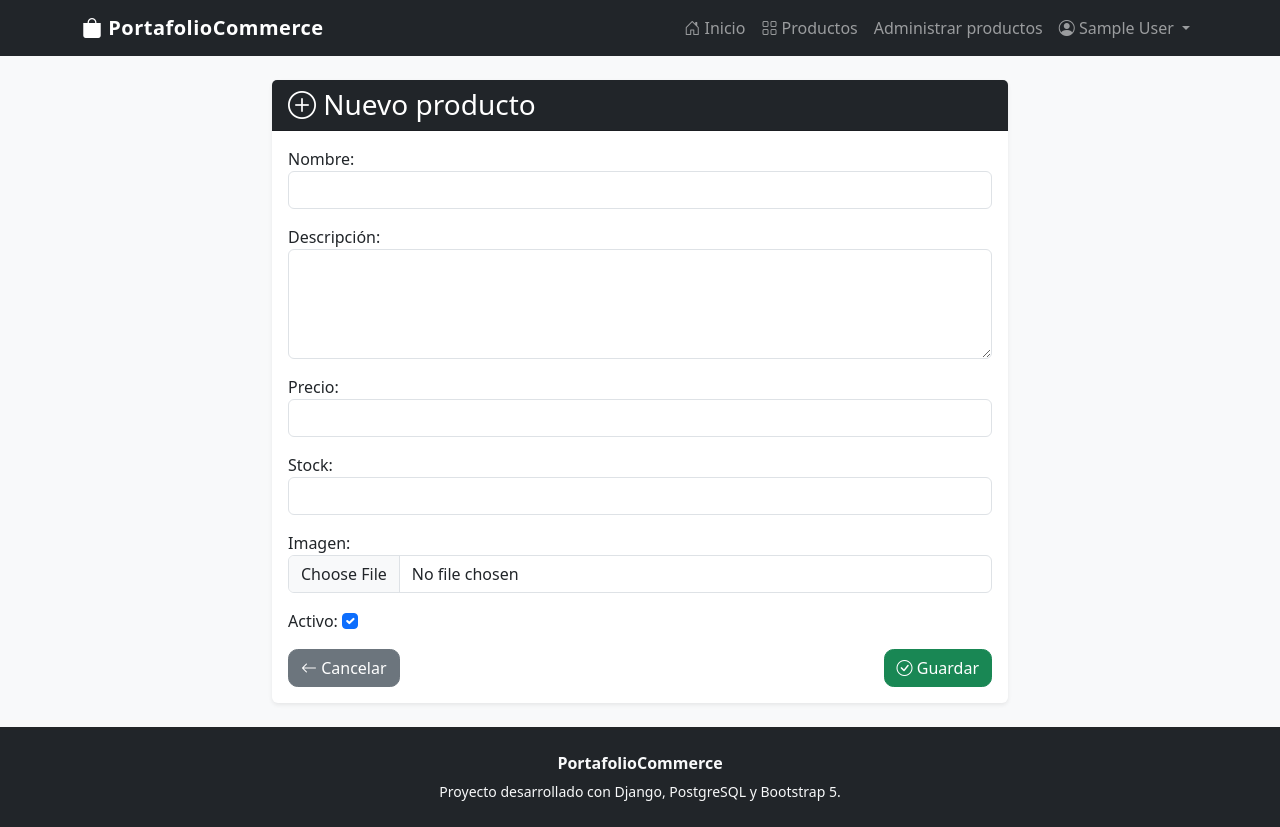
After one commit to ATorresGa/ecommerce_m8, a Django app: page /productos/nuevo/ in a window 1280 px wide. The commit adds this page. Run offline with Django 5.2, Linux system fonts and the light colour scheme; the visitor is signed in with stand-in values (Sample User, id 1); parts of the project's set-up code (start-up, migrations or seed data) failed here and were passed over.

Commit message:
feat: implement produc management CRUD

```diff
--- a/ecommerce/forms.py
+++ b/ecommerce/forms.py
@@ -1,9 +1,11 @@
 from django import forms
+from django.contrib.auth.forms import AuthenticationForm
+
 from .models import Producto
-from django.contrib.auth.forms import AuthenticationForm
 
 
 class ProductoForm(forms.ModelForm):
+
     class Meta:
         model = Producto
 
@@ -17,27 +19,20 @@ class ProductoForm(forms.ModelForm):
         ]
 
         widgets = {
-            "descripcion": forms.Textarea(attrs={"rows": 4}),
+            "descripcion": forms.Textarea(
+                attrs={
+                    "rows": 4,
+                }
+            ),
         }
 
-        def __init__(self, *args, **kwargs):
+    def __init__(self, *args, **kwargs):
+        super().__init__(*args, **kwargs)
 
-            super().__init__(*args, **kwargs)
-
-            for campo in self.fields.values():
+        for nombre, campo in self.fields.items():
+            if isinstance(campo.widget, forms.CheckboxInput):
+                campo.widget.attrs["class"] = "form-check-input"
+            else:
                 campo.widget.attrs["class"] = "form-control"
 
-
-class LoginForm(AuthenticationForm):
-
-    username = forms.CharField(
-        widget=forms.TextInput(
-            attrs={"class": "form-control", "placeholder": "Ingrese su usuario"}
-        )
-    )
-
-    password = forms.CharField(
-        widget=forms.PasswordInput(
-            attrs={"class": "form-control", "placeholder": "Ingrese su contraseña"}
-        )
-    )
+        self.fields["activo"].initial = True
--- a/ecommerce/models.py
+++ b/ecommerce/models.py
@@ -23,8 +23,7 @@ class Producto(models.Model):
 class Pedido(models.Model):
     usuario = models.ForeignKey(User, on_delete=models.CASCADE, related_name="pedidos")
     fecha = models.DateTimeField("Fecha de pedido", auto_now_add=True)
-    total = models.DecimalField("Total", max_digits=10, decimal_places=2)
-
+    total = models.PositiveIntegerField("Total")
     class Meta:
         verbose_name = "Pedido"
         verbose_name_plural = "Pedidos"
--- /dev/null
+++ b/ecommerce/templates/ecommerce/product_form.html
@@ -0,0 +1,49 @@
+{% extends "base.html" %}
+{% block title %}
+    {% if object %}
+        Editar producto
+    {%else %}
+        Nuevo producto
+    {% endif %}
+    | PortafolioCommerce
+{% endblock %}
+{% block content %}
+
+<div class="row justify-content-center">
+  <div class="col-lg-8">
+    <div class="card shadow-sm">
+      <div class="card-header bg-dark text-white">
+        <h3 class="mb-0">
+          {% if object %}
+          <i class="bi bi-pencil-square"></i>
+          Editar producto {% else %}
+          <i class="bi bi-plus-circle"></i>
+          Nuevo producto {% endif %}
+        </h3>
+      </div>
+
+      <div class="card-body">
+        <form method="post" enctype="multipart/form-data">
+          {% csrf_token %} {{ form.as_p }}
+
+          <div class="d-flex justify-content-between">
+            <a
+              href="{% url 'ecommerce:product_list' %}"
+              class="btn btn-secondary"
+            >
+              <i class="bi bi-arrow-left"></i>
+              Cancelar
+            </a>
+
+            <button type="submit" class="btn btn-success">
+              <i class="bi bi-check-circle"></i>
+              Guardar
+            </button>
+          </div>
+        </form>
+      </div>
+    </div>
+  </div>
+</div>
+
+{% endblock %}
--- a/ecommerce/urls.py
+++ b/ecommerce/urls.py
@@ -1,6 +1,13 @@
 from django.urls import path
 
-from .views import HomeView, ProductListView, ProductDetailView
+from .views import (
+    HomeView,
+    ProductListView,
+    ProductDetailView,
+    ProductCreateView,
+    ProductUpdateView,
+    ProductDeleteView,
+)
 
 app_name = "ecommerce"
 
@@ -16,4 +23,19 @@ urlpatterns = [
         ProductDetailView.as_view(),
         name="product_detail",
     ),
+    path(
+        "productos/nuevo/",
+        ProductCreateView.as_view(),
+        name="product_create",
+    ),
+    path(
+        "productos/<int:pk>/editar/",
+        ProductUpdateView.as_view(),
+        name="product_update",
+    ),
+    path(
+        "productos/<int:pk>/eliminar/",
+        ProductDeleteView.as_view(),
+        name="product_delete",
+    ),
 ]
--- a/templates/partials/navbar.html
+++ b/templates/partials/navbar.html
@@ -16,11 +16,15 @@
     <div class="collapse navbar-collapse" id="navbar">
       <ul class="navbar-nav ms-auto">
         <li class="nav-item">
-          <a class="nav-link" href="{% url 'ecommerce:home' %}"> Inicio </a>
+          <a class="nav-link" href="{% url 'ecommerce:home' %}">
+            <i class="bi bi-house-door"></i>
+            Inicio
+          </a>
         </li>
 
         <li class="nav-item">
           <a class="nav-link" href="{% url 'ecommerce:product_list' %}">
+            <i class="bi bi-grid"></i>
             Productos
           </a>
         </li>
@@ -29,7 +33,7 @@
         {% if user.is_staff %}
 
         <li class="nav-item">
-          <a class="nav-link" href="#"> Administrar </a>
+          <a class="nav-link" href="#"> Administrar productos </a>
         </li>
 
         {% else %}
@@ -49,7 +53,7 @@
           >
             <i class="bi bi-person-circle"></i>
 
-            {{ user.username }}
+            {{ user.get_full_name|default:user.username }}
           </a>
 
           <ul class="dropdown-menu dropdown-menu-end">
```
Also changed, not shown: ecommerce/templates/ecommerce/product_confirm_delete.html (added, +43 -0 lines), ecommerce/templates/ecommerce/product_detail.html (+30 -1 lines), ecommerce/templates/ecommerce/product_list.html (+12 -3 lines), CHANGELOG.md.
